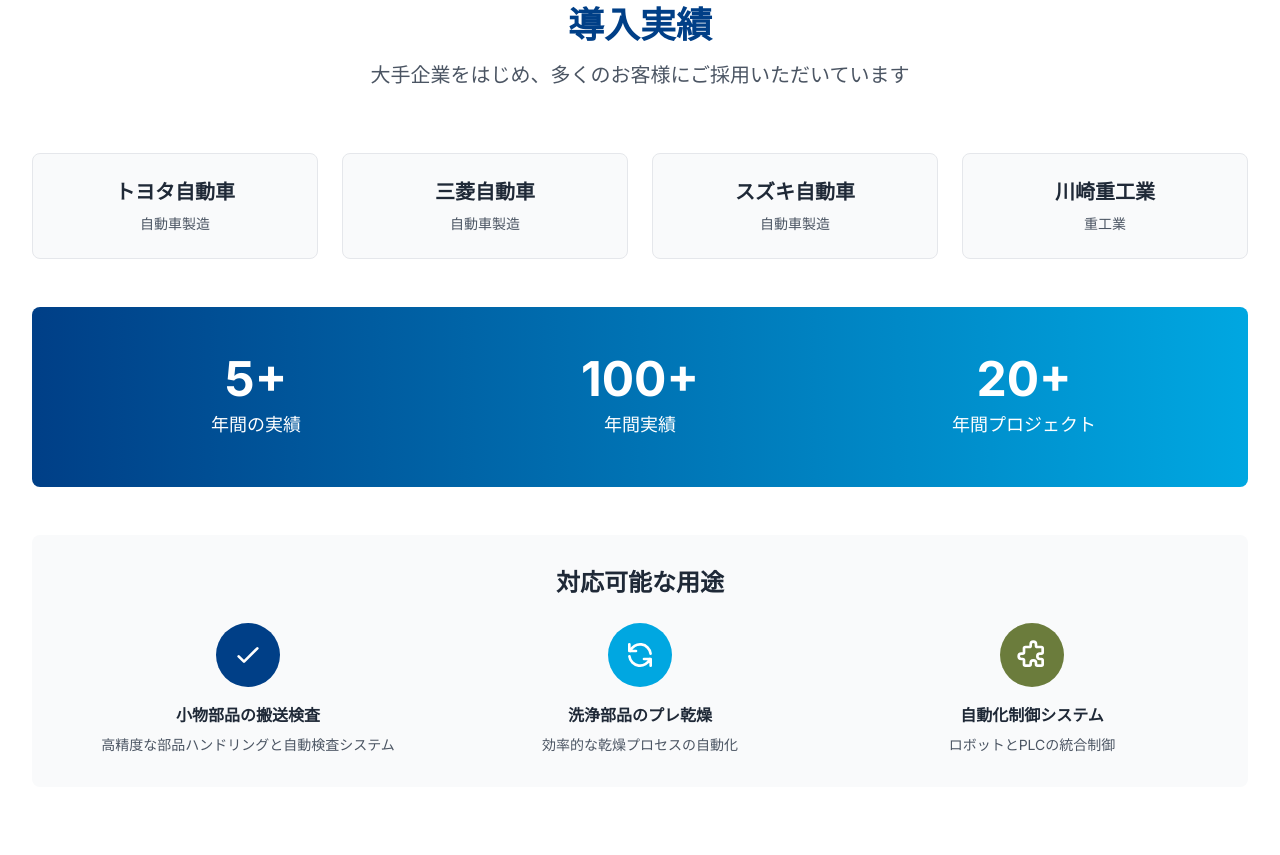
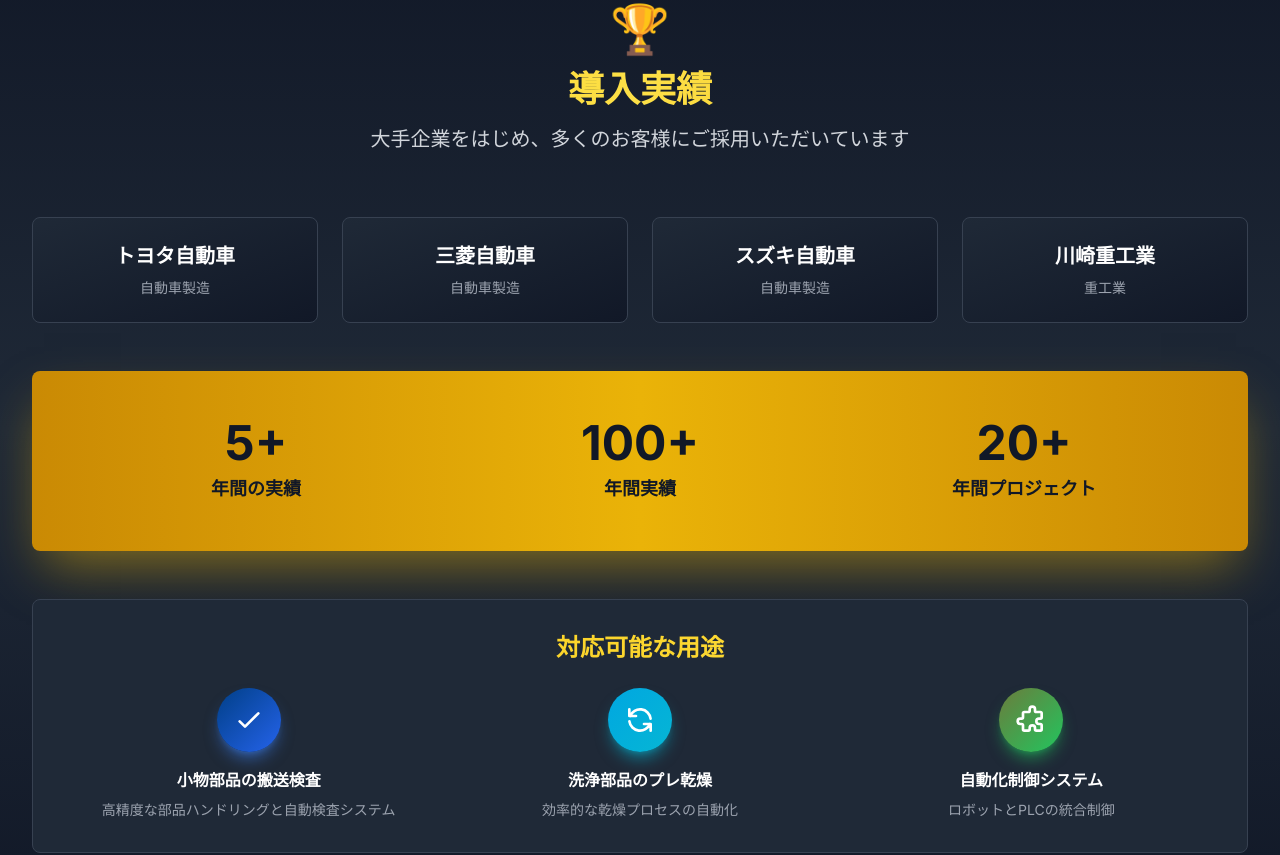
Before and after one commit to reimei830/reimei-website, a Next.js app: page / in a window 1280 px wide. Shown: the part 1540-2395 px from the top of the page. Built offline with nearby package versions, Linux system fonts and the light colour scheme.

Commit message:
Add dark mode to achievements section with gold accents

```diff
--- a/components/Achievements.tsx
+++ b/components/Achievements.tsx
@@ -10,12 +10,17 @@
   ]
 
   return (
-    <section id="achievements" className="py-20 bg-white">
+    <section id="achievements" className="py-20 bg-gradient-to-b from-gray-900 via-gray-800 to-gray-900">
       <div className="max-w-7xl mx-auto px-4 sm:px-6 lg:px-8">
         <FadeIn>
           <div className="text-center mb-16">
-            <h2 className="text-4xl font-bold text-reimei-blue mb-4">導入実績</h2>
-            <p className="text-xl text-gray-600">
+            <div className="inline-block mb-4">
+              <span className="text-5xl">🏆</span>
+            </div>
+            <h2 className="text-4xl font-bold text-transparent bg-clip-text bg-gradient-to-r from-yellow-400 via-yellow-300 to-yellow-500 mb-4">
+              導入実績
+            </h2>
+            <p className="text-xl text-gray-300">
               大手企業をはじめ、多くのお客様にご採用いただいています
             </p>
           </div>
@@ -26,70 +31,72 @@
             {clients.map((client, index) => (
               <div
                 key={index}
-                className="bg-gray-50 rounded-lg p-6 text-center hover:shadow-lg transition-shadow border border-gray-200"
+                className="bg-gradient-to-br from-gray-800 to-gray-900 rounded-lg p-6 text-center hover:shadow-2xl hover:shadow-yellow-500/20 transition-all duration-300 border border-gray-700 hover:border-yellow-500/50 transform hover:-translate-y-2"
               >
-                <h3 className="text-xl font-bold text-gray-800 mb-2">{client.name}</h3>
-                <p className="text-sm text-gray-600">{client.industry}</p>
+                <h3 className="text-xl font-bold text-white mb-2">{client.name}</h3>
+                <p className="text-sm text-gray-400">{client.industry}</p>
               </div>
             ))}
           </div>
         </FadeIn>
 
         <FadeIn delay={0.2}>
-          <div className="bg-gradient-to-r from-reimei-blue to-reimei-light-blue rounded-lg p-8 md:p-12 text-white">
+          <div className="bg-gradient-to-r from-yellow-600 via-yellow-500 to-yellow-600 rounded-lg p-8 md:p-12 text-gray-900 shadow-2xl shadow-yellow-500/50">
             <div className="grid md:grid-cols-3 gap-8 text-center">
-              <div>
+              <div className="transform hover:scale-110 transition-transform duration-300">
                 <div className="text-4xl md:text-5xl font-bold mb-2">
                   <CountUp end={5} duration={2} suffix="+" />
                 </div>
-                <div className="text-lg">年間の実績</div>
+                <div className="text-lg font-semibold">年間の実績</div>
               </div>
-              <div>
+              <div className="transform hover:scale-110 transition-transform duration-300">
                 <div className="text-4xl md:text-5xl font-bold mb-2">
                   <CountUp end={100} duration={2.5} suffix="+" />
                 </div>
-                <div className="text-lg">年間実績</div>
+                <div className="text-lg font-semibold">年間実績</div>
               </div>
-              <div>
+              <div className="transform hover:scale-110 transition-transform duration-300">
                 <div className="text-4xl md:text-5xl font-bold mb-2">
                   <CountUp end={20} duration={2} suffix="+" />
                 </div>
-                <div className="text-lg">年間プロジェクト</div>
+                <div className="text-lg font-semibold">年間プロジェクト</div>
               </div>
             </div>
           </div>
         </FadeIn>
 
         <FadeIn delay={0.3}>
-          <div className="mt-12 bg-gray-50 rounded-lg p-8">
-            <h3 className="text-2xl font-bold text-gray-800 mb-6 text-center">対応可能な用途</h3>
+          <div className="mt-12 bg-gray-800 rounded-lg p-8 border border-gray-700">
+            <h3 className="text-2xl font-bold text-transparent bg-clip-text bg-gradient-to-r from-yellow-400 to-yellow-300 mb-6 text-center">
+              対応可能な用途
+            </h3>
             <div className="grid md:grid-cols-3 gap-6">
-              <div className="text-center">
-                <div className="bg-reimei-blue text-white w-16 h-16 rounded-full flex items-center justify-center mx-auto mb-4">
+              <div className="text-center group">
+                <div className="bg-gradient-to-br from-reimei-blue to-blue-600 text-white w-16 h-16 rounded-full flex items-center justify-center mx-auto mb-4 group-hover:scale-110 transition-transform duration-300 shadow-lg shadow-blue-500/50">
                   <svg className="w-8 h-8" fill="none" stroke="currentColor" viewBox="0 0 24 24">
                     <path strokeLinecap="round" strokeLinejoin="round" strokeWidth={2} d="M5 13l4 4L19 7" />
                   </svg>
                 </div>
-                <h4 className="font-bold text-gray-800 mb-2">小物部品の搬送検査</h4>
-                <p className="text-gray-600 text-sm">高精度な部品ハンドリングと自動検査システム</p>
+                <h4 className="font-bold text-white mb-2">小物部品の搬送検査</h4>
+                <p className="text-gray-400 text-sm">高精度な部品ハンドリングと自動検査システム</p>
               </div>
-              <div className="text-center">
-                <div className="bg-reimei-light-blue text-white w-16 h-16 rounded-full flex items-center justify-center mx-auto mb-4">
+              <div className="text-center group">
+                <div className="bg-gradient-to-br from-reimei-light-blue to-cyan-500 text-white w-16 h-16 rounded-full flex items-center justify-center mx-auto mb-4 group-hover:scale-110 transition-transform duration-300 shadow-lg shadow-cyan-500/50">
                   <svg className="w-8 h-8" fill="none" stroke="currentColor" viewBox="0 0 24 24">
                     <path strokeLinecap="round" strokeLinejoin="round" strokeWidth={2} d="M4 4v5h.582m15.356 2A8.001 8.001 0 004.582 9m0 0H9m11 11v-5h-.581m0 0a8.003 8.003 0 01-15.357-2m15.357 2H15" />
                   </svg>
                 </div>
-                <h4 className="font-bold text-gray-800 mb-2">洗浄部品のプレ乾燥</h4>
-                <p className="text-gray-600 text-sm">効率的な乾燥プロセスの自動化</p>
+                <h4 className="font-bold text-white mb-2">洗浄部品のプレ乾燥</h4>
+                <p className="text-gray-400 text-sm">効率的な乾燥プロセスの自動化</p>
               </div>
-              <div className="text-center">
-                <div className="bg-reimei-green text-white w-16 h-16 rounded-full flex items-center justify-center mx-auto mb-4">
+              <div className="text-center group">
+                <div className="bg-gradient-to-br from-reimei-green to-green-500 text-white w-16 h-16 rounded-full flex items-center justify-center mx-auto mb-4 group-hover:scale-110 transition-transform duration-300 shadow-lg shadow-green-500/50">
                   <svg className="w-8 h-8" fill="none" stroke="currentColor" viewBox="0 0 24 24">
                     <path strokeLinecap="round" strokeLinejoin="round" strokeWidth={2} d="M11 4a2 2 0 114 0v1a1 1 0 001 1h3a1 1 0 011 1v3a1 1 0 01-1 1h-1a2 2 0 100 4h1a1 1 0 011 1v3a1 1 0 01-1 1h-3a1 1 0 01-1-1v-1a2 2 0 10-4 0v1a1 1 0 01-1 1H7a1 1 0 01-1-1v-3a1 1 0 00-1-1H4a2 2 0 110-4h1a1 1 0 001-1V7a1 1 0 011-1h3a1 1 0 001-1V4z" />
                   </svg>
                 </div>
-                <h4 className="font-bold text-gray-800 mb-2">自動化制御システム</h4>
-                <p className="text-gray-600 text-sm">ロボットとPLCの統合制御</p>
+                <h4 className="font-bold text-white mb-2">自動化制御システム</h4>
+                <p className="text-gray-400 text-sm">ロボットとPLCの統合制御</p>
               </div>
             </div>
           </div>
```
